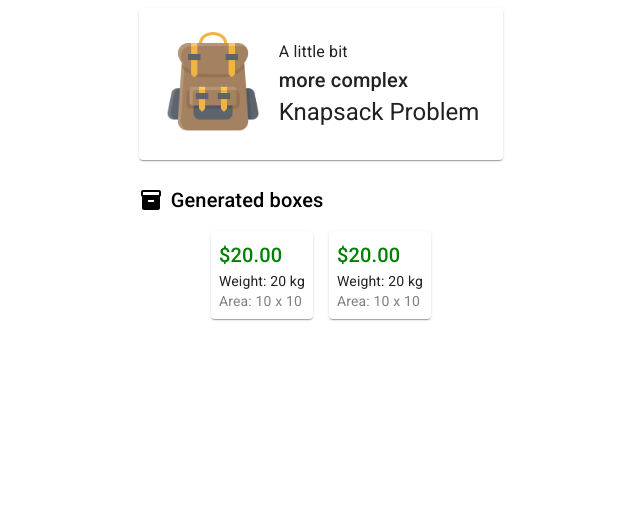
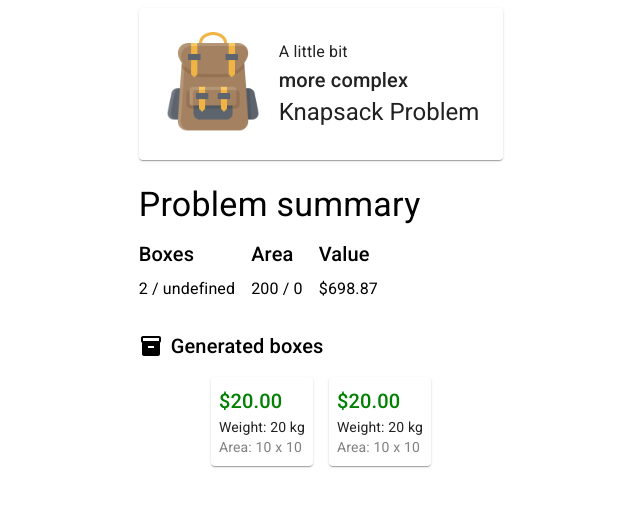
Before and after one commit to davigsousa/genetic-algorithm-for-knapsack-prob, a Next.js app: page /solving in a window 1280 px wide. Shown: the top 506 px of the page, without its empty margins (319-959 px from the left). Built offline with nearby package versions, Linux system fonts and the light colour scheme.

Commit message:
feat: create problem summary component

```diff
--- /dev/null
+++ b/components/problem-summary.tsx
@@ -0,0 +1,56 @@
+import { useProblemParams } from "@/contexts/ProblemParams";
+import { Solution } from "@/types/problem";
+import { Stack, Typography, Box } from "@mui/material";
+
+interface ProblemSummaryProps {
+  bestSolution: Solution;
+}
+
+export function ProblemSummary({ bestSolution }: ProblemSummaryProps) {
+  const { params } = useProblemParams();
+
+  const warehouseArea = params
+    ? params?.warehouse.height * params?.warehouse.width
+    : 0;
+  const solutionArea = bestSolution.boxes.reduce(
+    (acc, box) => acc + box.width * box.height,
+    0
+  );
+
+  const summaryItems = [
+    {
+      title: "Boxes",
+      value: `${bestSolution.boxes.length} / ${params?.boxes.length}`,
+    },
+    {
+      title: "Area",
+      value: `${solutionArea} / ${warehouseArea}`,
+    },
+    {
+      title: "Value",
+      value: `$${bestSolution.fitness}`,
+    },
+  ];
+
+  return (
+    <Stack mt={3} width="100%">
+      <Typography variant="h4" gutterBottom>
+        Problem summary
+      </Typography>
+
+      <Stack direction="row" spacing={2}>
+        {summaryItems.map((item) => (
+          <Box key={item.title} display="flex" flexDirection="column">
+            <Typography variant="h6" gutterBottom>
+              {item.title}
+            </Typography>
+
+            <Typography variant="body1" gutterBottom>
+              {item.value}
+            </Typography>
+          </Box>
+        ))}
+      </Stack>
+    </Stack>
+  );
+}
--- a/contexts/GeneticAlgorithm.tsx
+++ b/contexts/GeneticAlgorithm.tsx
@@ -18,10 +18,12 @@ export function GeneticAlgorithmProvider({
   const [bestSolution, setBestSolution] = React.useState<Solution | null>(null);
 
   const startAlgorithm = useCallback(() => {
-    setBestSolution({
-      boxes: commonVisualBoxes,
-      fitness: 40,
-    });
+    setInterval(() => {
+      setBestSolution({
+        boxes: commonVisualBoxes,
+        fitness: Number((Math.random() * 1000).toFixed(2)),
+      });
+    }, 1000);
   }, []);
 
   return (
--- a/pages/solving.tsx
+++ b/pages/solving.tsx
@@ -4,6 +4,7 @@ import Header from "@/components/header";
 import { useGeneticAlgorithm } from "@/contexts/GeneticAlgorithm";
 import { useEffect } from "react";
 import BoxesList from "@/components/boxes-list";
+import { ProblemSummary } from "@/components/problem-summary";
 
 export default function Solving() {
   const { bestSolution, startAlgorithm } = useGeneticAlgorithm();
@@ -31,6 +32,9 @@ export default function Solving() {
         justifyContent="center"
       >
         <Header />
+
+        {bestSolution && <ProblemSummary bestSolution={bestSolution} />}
+
         {bestSolution?.boxes && <BoxesList boxes={bestSolution?.boxes} />}
       </Stack>
     </Stack>
```
Also changed, not shown: algorithm/individual.ts (added, +7 -0 lines).
